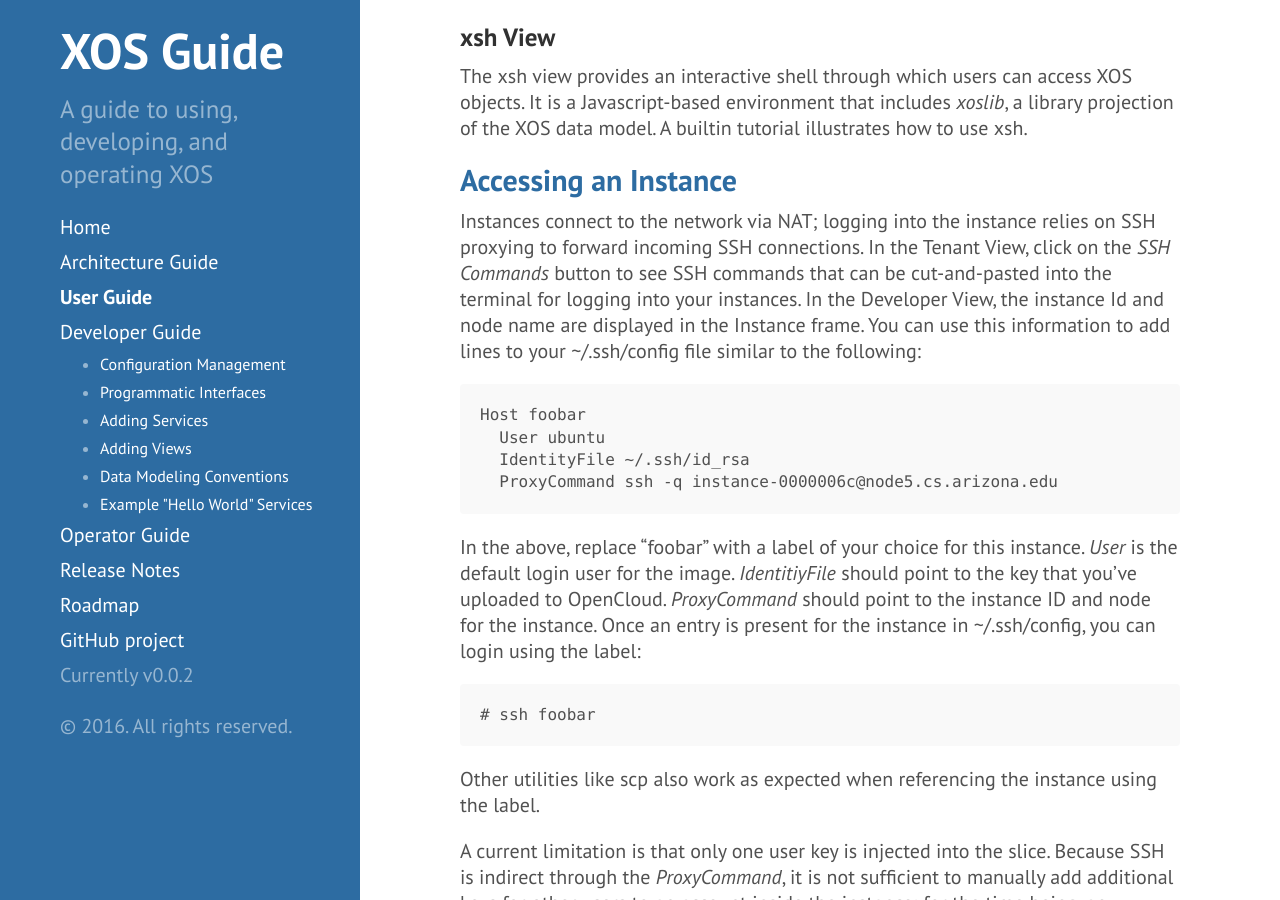
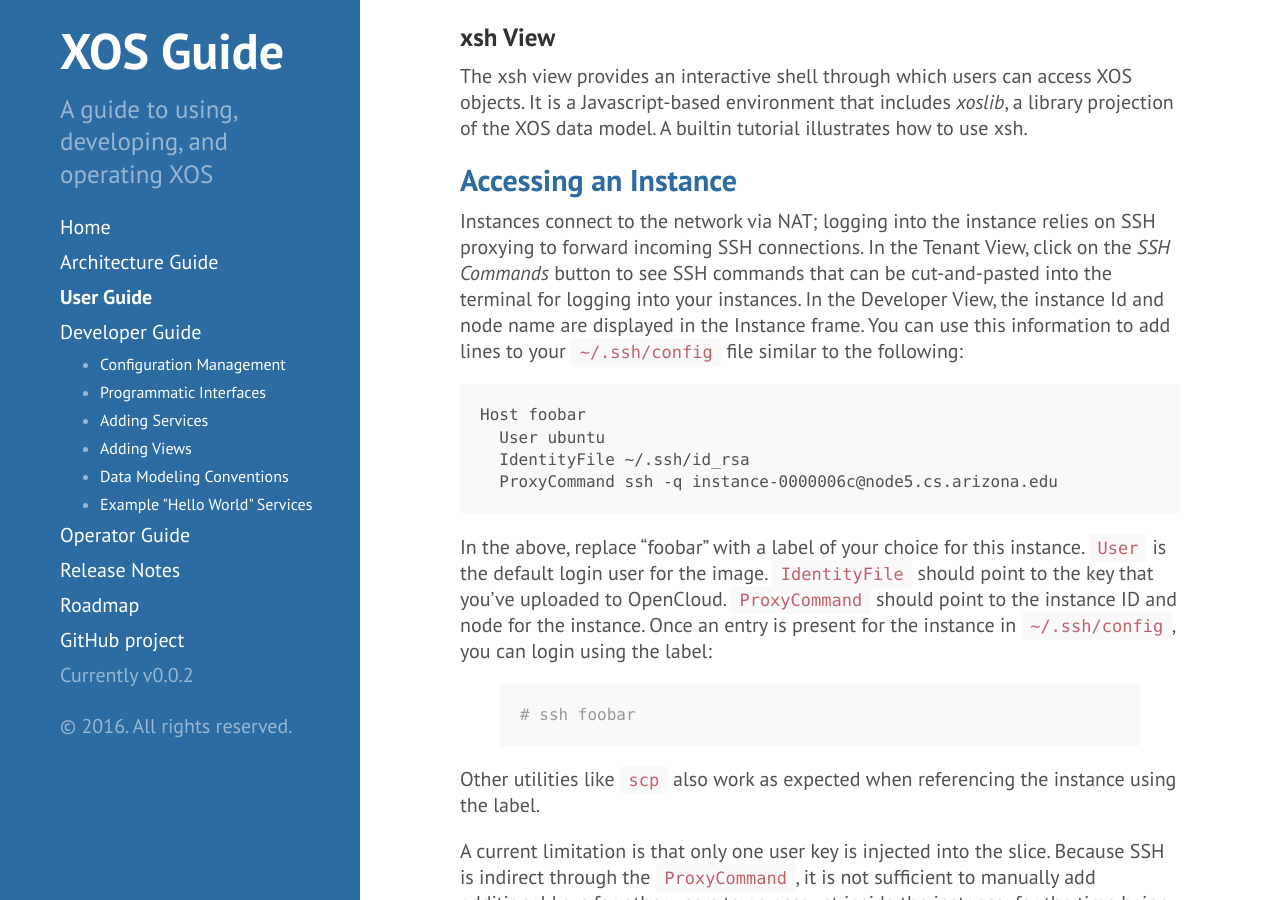
Before and after one commit to open-cloud/open-cloud.github.io.old, a Jekyll site: the page built from userguide.md, in a window 1280 px wide and 900 px high, scrolled down 3092 px. Built offline with Jekyll 4.4.1, drawn with Linux system fonts in a browser that asks for light colours.

Commit message:
spelling and quoting fixes

````diff
--- a/userguide.md
+++ b/userguide.md
@@ -148,22 +147,21 @@
   ProxyCommand ssh -q instance-0000006c@node5.cs.arizona.edu
 ```
 
-In the above, replace "foobar" with a label of your choice for this
-instance.  *User* is the default login user for the image.
-*IdentitiyFile* should point to the key that you've uploaded to
-OpenCloud.  *ProxyCommand* should point to the instance ID and node
-for the instance. Once an entry is present for the instance in
-~/.ssh/config, you can login using the label:
+In the above, replace "foobar" with a label of your choice for this instance.
+`User` is the default login user for the image.  `IdentityFile` should point to
+the key that you've uploaded to OpenCloud.  `ProxyCommand` should point to the
+instance ID and node for the instance. Once an entry is present for the
+instance in `~/.ssh/config`, you can login using the label:
 
-```
+{% highlight sh %}
 # ssh foobar
-```
+{% endhighlight %}
 
-Other utilities like scp also work as expected when referencing
+Other utilities like `scp` also work as expected when referencing
 the instance using the label.
 
 A current limitation is that only one user key is injected into the
-slice. Because SSH is indirect through the *ProxyCommand*, it is not
+slice. Because SSH is indirect through the `ProxyCommand`, it is not
 sufficient to manually add additional keys for other users to an
 account inside the instance; for the time being, an administrator will
 need to add the additional keys to the proxy environment as well.
@@ -175,8 +173,8 @@
 service can then be accessed at this port on the hosting server (e.g.,
 *node5.cs.arizona.edu* in the above example). Second, all the instances
 at a given site are automatically connected by a private network. Run
-*ifconfig* from within an instance to learn the instance's private address
-(i.e., the *10.x.x.x* address associated with *eth0*). This private
+`ifconfig` from within an instance to learn the instance's private address
+(i.e., the `10.x.x.x` address associated with `eth0`). This private
 virtual network is per-site. Instances in different sites must use an
 Internet-accessible address to communicate (i.e., using a reserved
 port and hosting server name as described above).
````
Also changed, not shown: other parts of userguide.md (+7 -8 lines).
